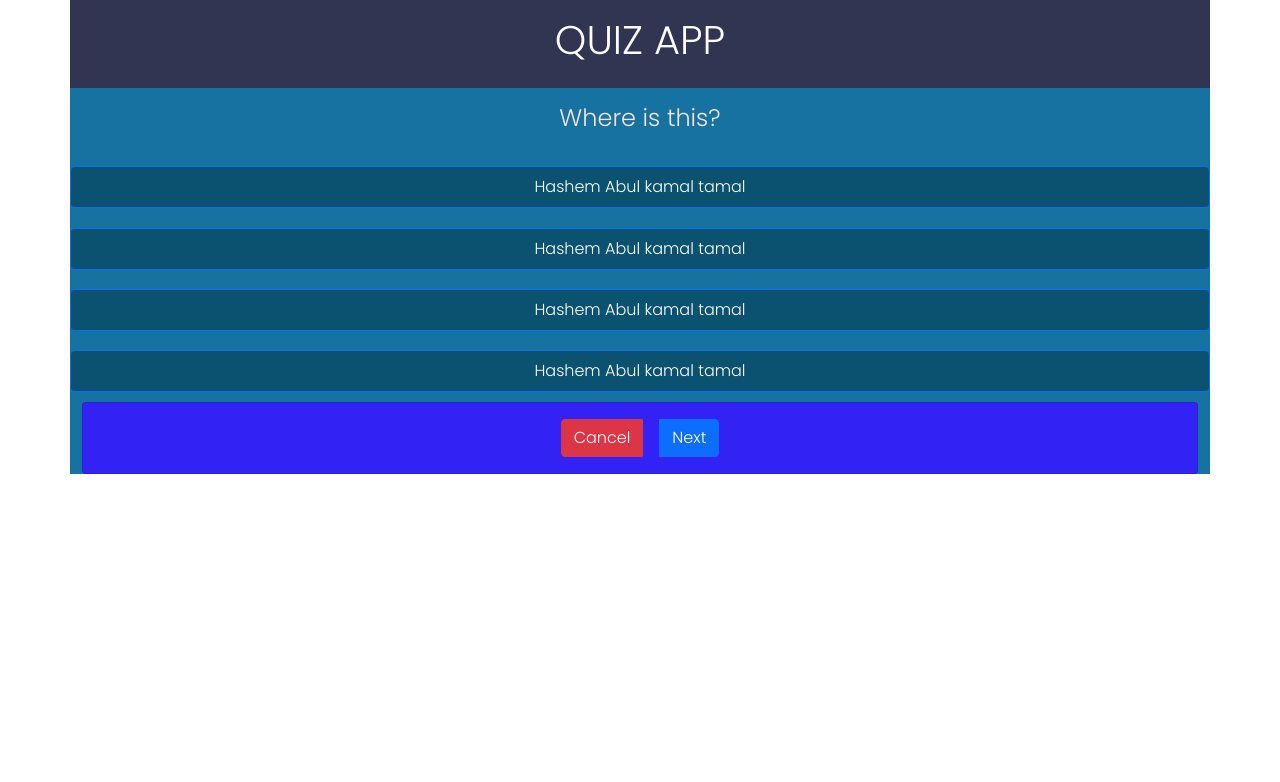
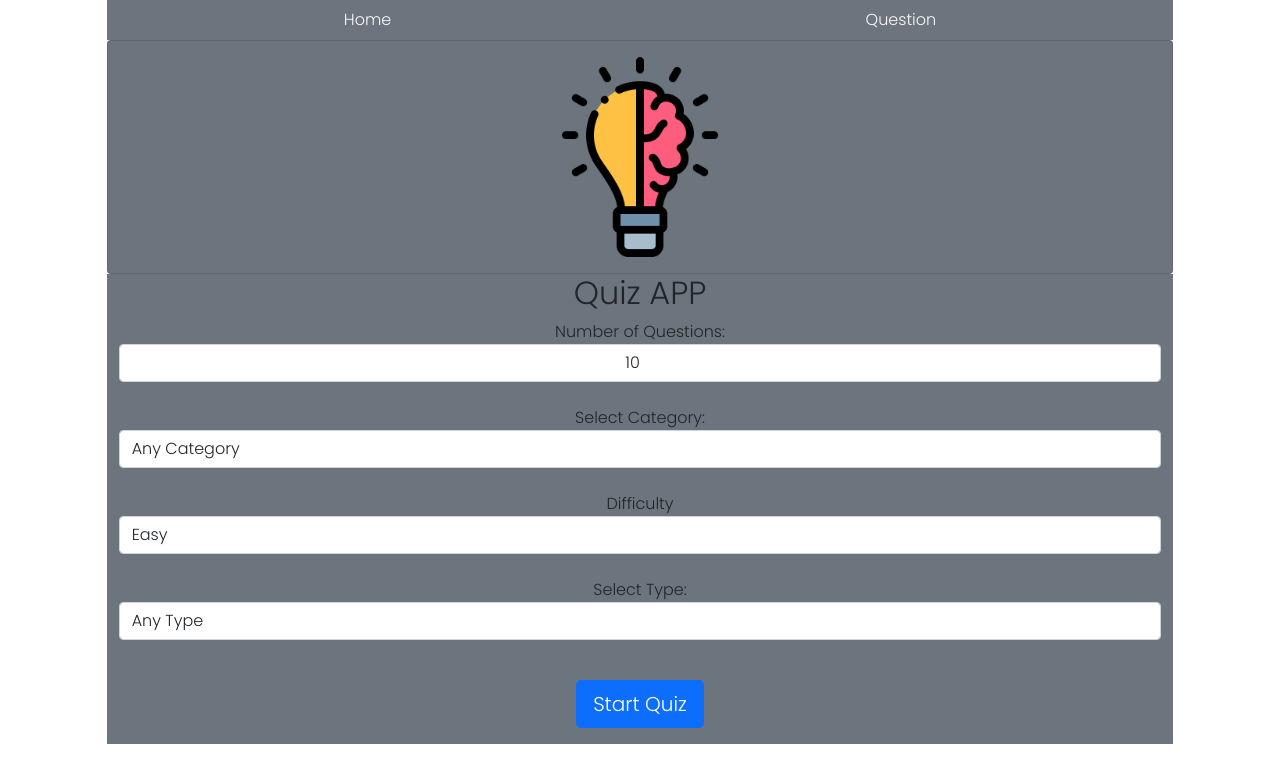
Before and after one commit to Sakif04/Quiz_App, a React (Create React App) app: page / in a window 1280 px wide. Shown: the top 782 px of the page. Built offline with nearby package versions, Linux system fonts and the light colour scheme.

Commit message:
select component created

```diff
--- a/package.json
+++ b/package.json
@@ -8,7 +8,7 @@
     "react": "^17.0.2",
     "react-dom": "^17.0.2",
     "react-redux": "^7.2.6",
-    "react-router": "^6.2.1",
+    "react-router-dom": "^5.2.0",
     "react-scripts": "5.0.0"
   },
   "scripts": {
--- a/src/App.js
+++ b/src/App.js
@@ -1,14 +1,36 @@
 import React from 'react';
 import Main from './components/Quiz_Page/Main';
-import Header  from './components/Quiz_Page/Header';
+import Header  from './components/Header';
+import StartPage from './components/Starting_page/StartPage';
+import { Navbar,Nav } from 'react-bootstrap';
 import './styles/App.css';
-
+import {Switch,BrowserRouter as Router,Route,Link} from 'react-router-dom';
 function App() {
   return (
-    <div className="App">
-      <Header/>
-      <Main />
-    </div>
+  <div className="App">
+
+    <Router>
+    <Navbar bg="secondary" className='col-sm-10 mx-auto' >
+
+        <Link className="text-light mx-auto " to="/">Home</Link>
+        <Link className="text-light mx-auto" to="/q">Question</Link>
+
+
+    </Navbar>
+    <Header/>
+      <Switch>
+
+        <Route exact path="/">
+          <StartPage/>
+        </Route>
+
+        <Route path='/q'>
+          <Main />
+        </Route>
+
+      </Switch>
+    </Router>
+  </div>
   );
 }
 
--- /dev/null
+++ b/src/components/Header.jsx
@@ -0,0 +1,7 @@
+import logo from "../img/light-bulb.png"
+export default function Header(){
+    return(
+        <div className="container col-sm-10 card mx-auto bg-secondary">
+            <img src= {logo} className="mx-auto my-3" width="200rem"  alt="Quiz Logo" srcSet="" />
+        </div>)
+}
--- a/src/components/Quiz_Page/Header.jsx
+++ /dev/null
@@ -1,10 +0,0 @@
-import {Container,Row} from 'react-bootstrap';
-export default function Header(){
-    const header_styles={backgroundColor:'#313552', color:'#fff',padding:'1rem',textAlign:'center',};
-return(
-<>
-    <Container style={header_styles} >
-    <Row ><h1>QUIZ APP</h1></Row>
-    </Container>
-</>)
-}
--- a/src/components/Starting_page/Category.jsx
+++ b/src/components/Starting_page/Category.jsx
@@ -1,7 +1,8 @@
 export default function Category(){
 
-    return(<>
-    <label for="trivia_category" >Select Category: </label>
+    return(
+<>
+    <label htmlFor="trivia_category" >Select Category: </label>
     <select name="trivia_category" className="form-control">
         <option value="any">Any Category</option>
         <option value="9">General Knowledge</option>
@@ -28,7 +29,8 @@ export default function Category(){
         <option value="30">Science: Gadgets</option>
         <option value="31">Entertainment: Japanese Anime &amp;Manga</option>
         <option value="32">Entertainment: Cartoon &amp; Animations</option>
-    </select></>
+    </select>
+</>
 
-    )
+)
 }
--- /dev/null
+++ b/src/components/Starting_page/SelectField.jsx
@@ -0,0 +1,15 @@
+// import { Select,MenuItem,InputLabel } from "@mui/material";
+import { useState } from "react";
+export default function SelectField({label,options}){
+    const [select,setSelect]=useState(options[0]);
+    const changeSelect=(e)=>{setSelect(e.target) }
+    return(
+<>
+    <label htmlFor={label}>{label}</label>
+    <select name="" id="" className="form-control" value={select} onChange={changeSelect}>
+    {options.map((option,key)=><option key={key} value={option}>{option}</option>)}
+    </select>
+</>
+)
+
+}
--- a/src/components/Starting_page/StartPage.jsx
+++ b/src/components/Starting_page/StartPage.jsx
@@ -1,31 +1,39 @@
-import {Container} from "react-bootsrap";
+import {Container,Button} from "react-bootstrap";
 import TriviaType from "./TriviaType";
-import EncodingType from "./EncodingType";
+import SelectField from "./SelectField";
 import Category from "./Category";
-import DifficultySelect from "./DifficultySelect";
+// import DifficultySelect from "./DifficultySelect";
+import { useState } from "react";
 export default function StartPage(){
+
+    const difficulty=['Easy','Medium','Hard'];
+    const [questionNumber,setQuestioNumber]=useState(10);
+
     return(
 
-    <form action="" method="post" className="form-api">
-       <Container className="col-sm-5 bg-secondary purple">
+    <form action=""  className="form-api">
+       <Container className="col-sm-10 bg-secondary purple">
             <h2 className="form-signin-heading text-center orange bg-secondary">Quiz APP </h2>
-            <label for="trivia_amount orange" >Number of Questions:</label>
-            <input type="number" name="trivia_amount" id="trivia_amount" className="form-control text-center" min="1" max="20" value="10" />
+            <label htmlFor="trivia_amount orange" >Number of Questions:</label>
+            <input type="number" name="trivia_amount" id="trivia_amount" className="form-control text-center" min="1" max="20" value={questionNumber} onChange={(e)=>setQuestioNumber(e.target.value)} />
             <br/>
 
             <Category />
 
             <br />
 
-           <DifficultySelect />
+            <SelectField label='Difficulty' options={difficulty} />
 
-                <br />
+            <br />
 
             <TriviaType />
 
             <br />
-            <EncodingType />
-                <button className="btn btn-lg btn-primary btn-block" type="submit">Start Quiz</button>
+
+
+            <Button className="btn-lg btn-primary my-3 " type="submit">
+                Start Quiz
+            </Button>
        </Container>
 
     </form>
--- a/src/components/Starting_page/TriviaType.jsx
+++ b/src/components/Starting_page/TriviaType.jsx
@@ -2,7 +2,7 @@ export default function TriviaType(){
 
     return(
     <>
-    <label for="trivia_type">Select Type: </label>
+    <label htmlFor="trivia_type">Select Type: </label>
     <select name="trivia_type" className="form-control">&gt;
         <option value="any">Any Type</option>
         <option value="multiple">Multiple Choice</option>
--- a/src/styles/App.css
+++ b/src/styles/App.css
@@ -5,6 +5,13 @@
 .App {
   text-align: center;
   font-family:Poppins,Verdana, Geneva, Tahoma, sans-serif;
+}
+
+a{
+  text-decoration: none;
+}
+a:hover{
+  text-decoration: underline;
 }
 
 .App-logo {
```
Also changed, not shown: src/components/Starting_page/DifficultySelect.jsx (deleted, +0 -13 lines), src/components/Starting_page/EncodingType.jsx (deleted, +0 -15 lines), src/components/Starting_page/Start_Header.jsx (deleted, +0 -7 lines), 1 other file (tests, documents, lock files or other folders).
